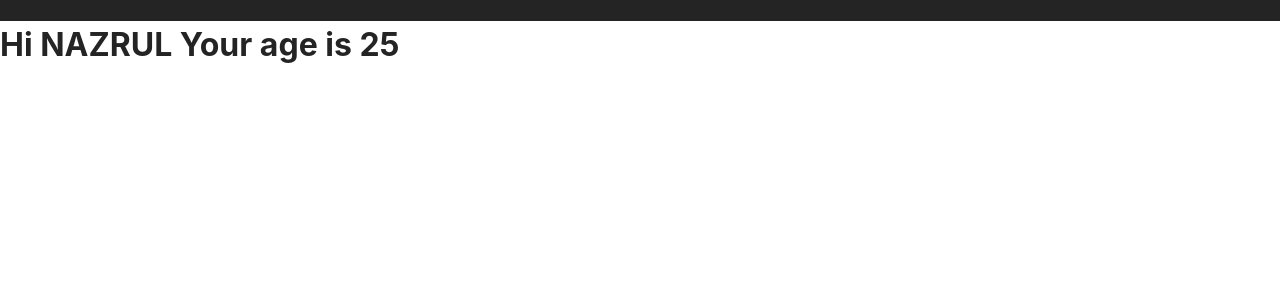
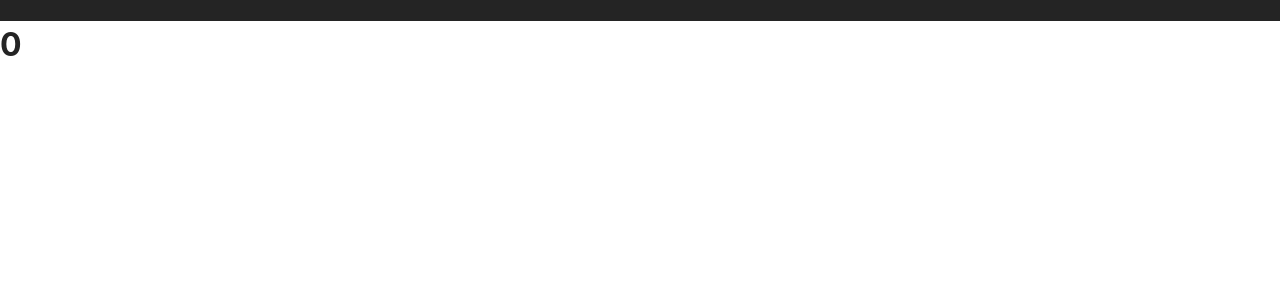
Before and after one commit to nazrulislambhat/react, a React (Vite) app: page / in a window 1280 px wide. Shown: the top 300 px of the page. Built offline with nearby package versions, Linux system fonts and the light colour scheme.

Commit message:
Initial Commit

```diff
--- a/src/App.jsx
+++ b/src/App.jsx
@@ -1,18 +1,11 @@
 import { useState } from 'react';
 
 function App() {
-  const [name, setName] = useState('NAZRUL');
-  const [age, setAge] = useState(25);
-  function changeName() {
-    setName('ISLAM');
-    setAge((currentAge) => currentAge + 1);
-    setAge(age + 1);
+  const [counter, setCounter] = useState(0);
+  function changeCounter() {
+    setCounter((currentCounter) => currentCounter + 1);
   }
-  return (
-    <h1 onClick={changeName}>
-      Hi {name} Your age is {age}
-    </h1>
-  );
+  return <h1 onClick={changeCounter}>{counter}</h1>;
 }
 
 export default App;
```
